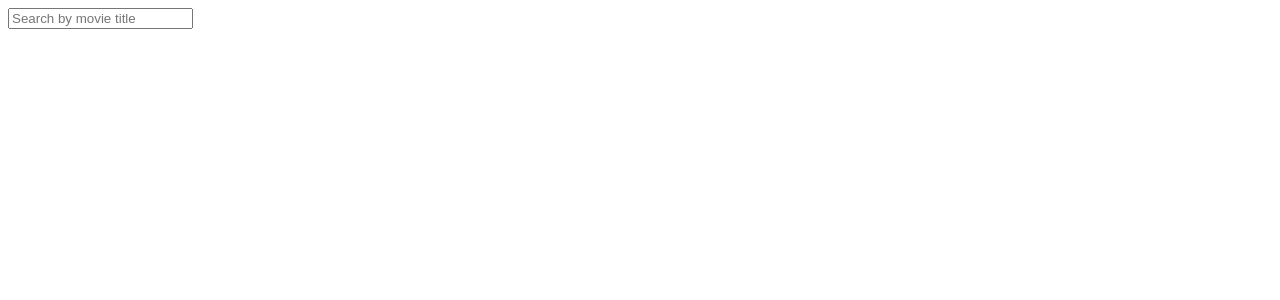
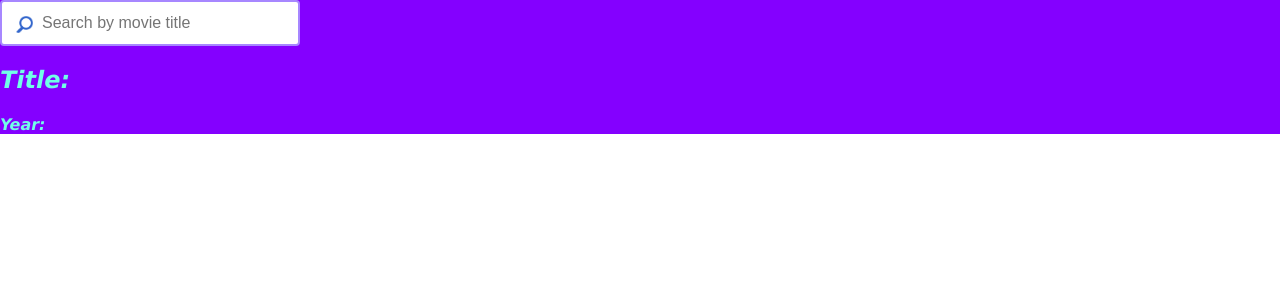
Before and after one commit to diegom0ta/atlasflix, a React (Create React App) app: page / in a window 1280 px wide. Shown: the top 300 px of the page. Built offline with nearby package versions, Linux system fonts and the light colour scheme.

Commit message:
Set up Api request and configure Css

```diff
--- a/src/components/Home/index.js
+++ b/src/components/Home/index.js
@@ -1,11 +1,12 @@
 import React from 'react';
 import MovieList from '../MoviesList';
+import '../../css/atlasflix.css';
 
 const Home = () => {
 	return (
-		<>
+		<div className='home-container'>
 			<MovieList />
-		</>
+		</div>
 	);
 };
 
--- a/src/components/MoviesList/index.js
+++ b/src/components/MoviesList/index.js
@@ -1,20 +1,45 @@
 import React, { Component } from 'react';
 import { fetchMovies } from '../../api/fetchMovies';
+import '../../css/atlasflix.css';
 
 export default class MoviesList extends Component {
 	state = {
+		loading: '',
 		title: '',
 		movies: []
 	};
 
 	handleSearch(e) {
-		const result = fetchMovies(e.target.value);
-		console.log('result', result);
-		this.setState({
-			title: e.target.value,
-			movies: result
+		const value = e.target.value;
+		fetchMovies(value).then((res) => {
+			res
+				.json()
+				.then((data) => {
+					this.setState({
+						title: value,
+						movies: data
+					});
+				})
+				.catch((err) => console.log('Error', err));
 		});
 	}
+
+	movieInfo = () => {
+		const { movies, title } = this.state;
+
+		return title !== null ? (
+			<>
+				<h2>
+					<i>Title:</i> {movies.Title}
+				</h2>
+				<h4>
+					<i>Year:</i> {movies.Year}
+				</h4>
+			</>
+		) : (
+			<h4>Movie not found!</h4>
+		);
+	};
 
 	render() {
 		return (
@@ -22,6 +47,7 @@ export default class MoviesList extends Component {
 				<div>
 					<form>
 						<input
+							className='text-field'
 							id='search'
 							type='text'
 							placeholder='Search by movie title'
@@ -30,10 +56,7 @@ export default class MoviesList extends Component {
 						/>
 					</form>
 				</div>
-				<div>
-					<h2>{this.state.title}</h2>
-					<p>{this.state.movies.title}</p>
-				</div>
+				<div>{this.movieInfo()}</div>
 			</div>
 		);
 	}
--- /dev/null
+++ b/src/css/atlasflix.css
@@ -0,0 +1,31 @@
+html,
+body {
+	margin: 0;
+	padding: 0;
+}
+
+.home-container {
+	width: 100%;
+	background-color: rgb(132, 0, 255);
+	color: rgb(113, 255, 231);
+	font-family: Verdana, Geneva, Tahoma, sans-serif;
+}
+
+.text-field {
+	border: 2px solid rgb(167, 135, 255);
+	width: 300px;
+	box-sizing: border-box;
+	border-radius: 4px;
+	font-size: 16px;
+	background-color: white;
+	background-image: url('../assets/OOjs_UI_icon_search-rtl-progressive.svg.png');
+	background-position: 10px 10px;
+	background-size: 25px 25px;
+	background-repeat: no-repeat;
+	padding: 12px 20px 12px 40px;
+	transition: width 0.4s ease-in-out;
+}
+
+.text-field[type='text']:focus {
+	width: 100%;
+}
```
Also changed, not shown: src/assets/OOjs_UI_icon_search-rtl-progressive.svg.png (added).
